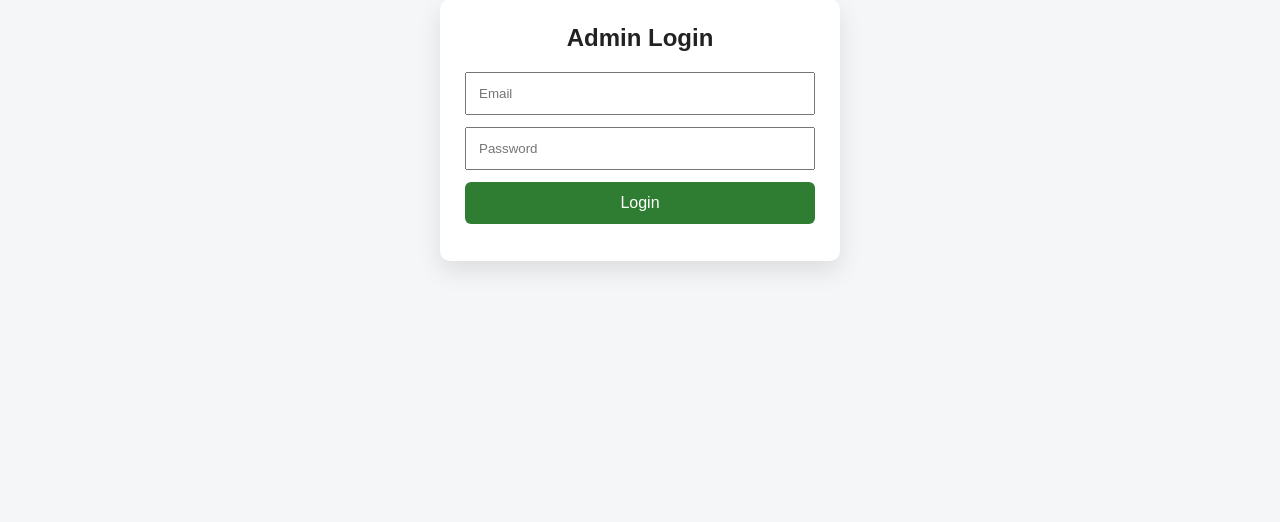
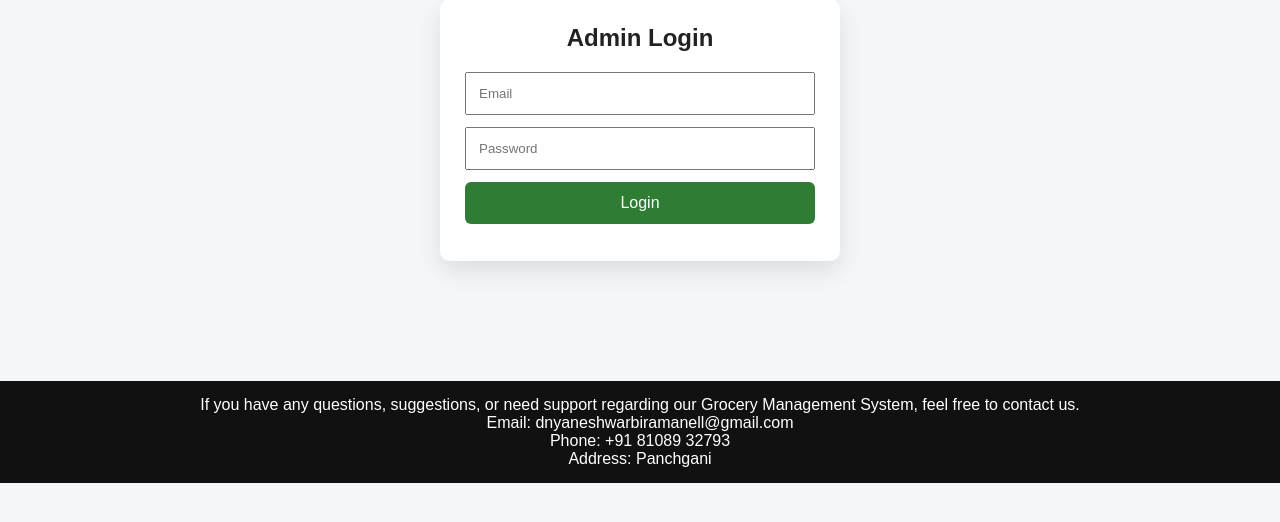
Before and after one commit to surajkharade000-dot/grocery-flask-app, a Flask app: page /admin in a window 1280 px wide. Shown: the part 81-603 px from the top of the page. Run offline with Flask 3, Linux system fonts and the light colour scheme.

Commit message:
Update admin_login.html

```diff
--- a/templates/admin_login.html
+++ b/templates/admin_login.html
@@ -15,5 +15,12 @@
         </form>
     </div>
 </div>
+    <footer style="margin-top:40px; padding:15px; text-align:center; background:#111; color:#fff;">
+    <p>If you have any questions, suggestions, or need support regarding our Grocery Management System, feel free to contact us.</p>
+    <p>Email: dnyaneshwarbiramanell@gmail.com</p>
+    <p>Phone: +91 81089 32793</p>
+    <p>Address: Panchgani</p>
+</footer>
+
 </body>
 </html>
```
